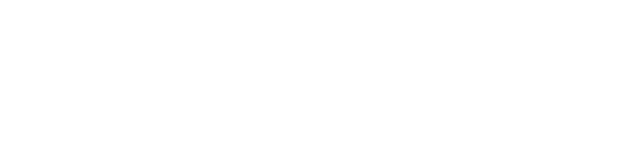
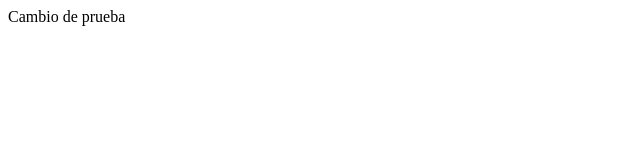
Before and after one commit to jpcorreap/semana-1-1, a website: page src/index.html in a window 1280 px wide. Shown: the whole page, without its empty margins (0-640 px from the left). Drawn offline with Linux system fonts and the light colour scheme.

Commit message:
ajustes iniciales

```diff
--- a/src/index.html
+++ b/src/index.html
@@ -1,11 +1,15 @@
 <!DOCTYPE html>
 <html lang="en">
+
 <head>
     <meta charset="UTF-8">
     <meta name="viewport" content="width=device-width, initial-scale=1.0">
     <title>Mi primera pagina web</title>
 </head>
+
 <body>
+    Cambio de prueba
 
 </body>
+
 </html>
```
